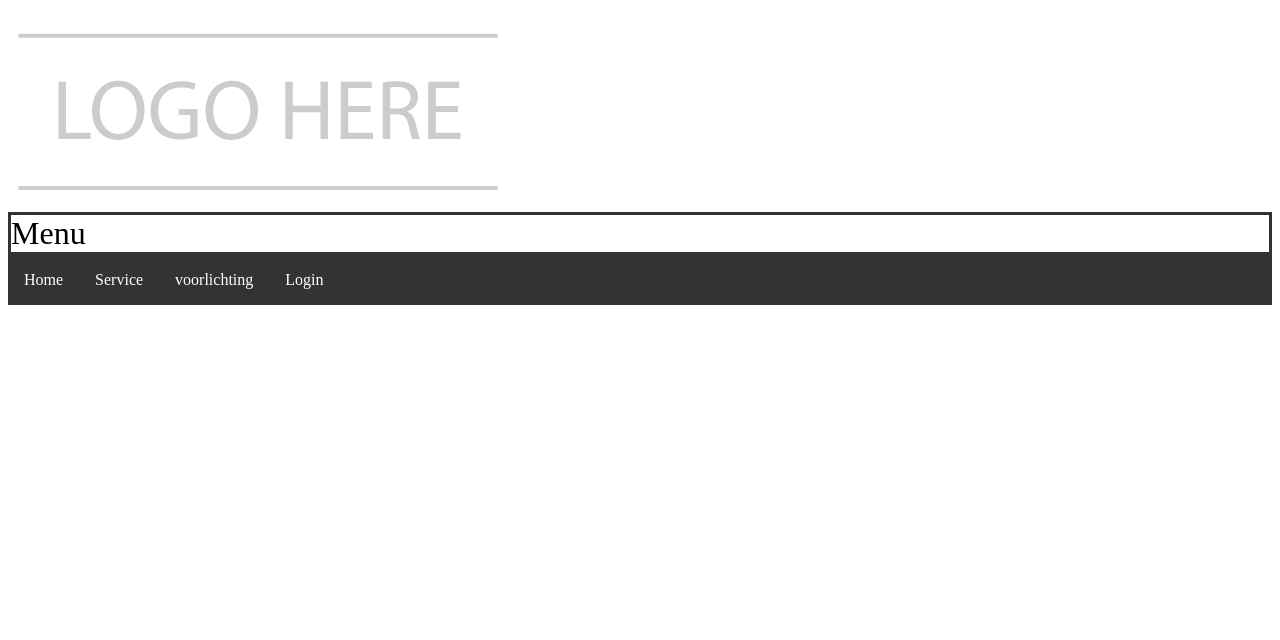
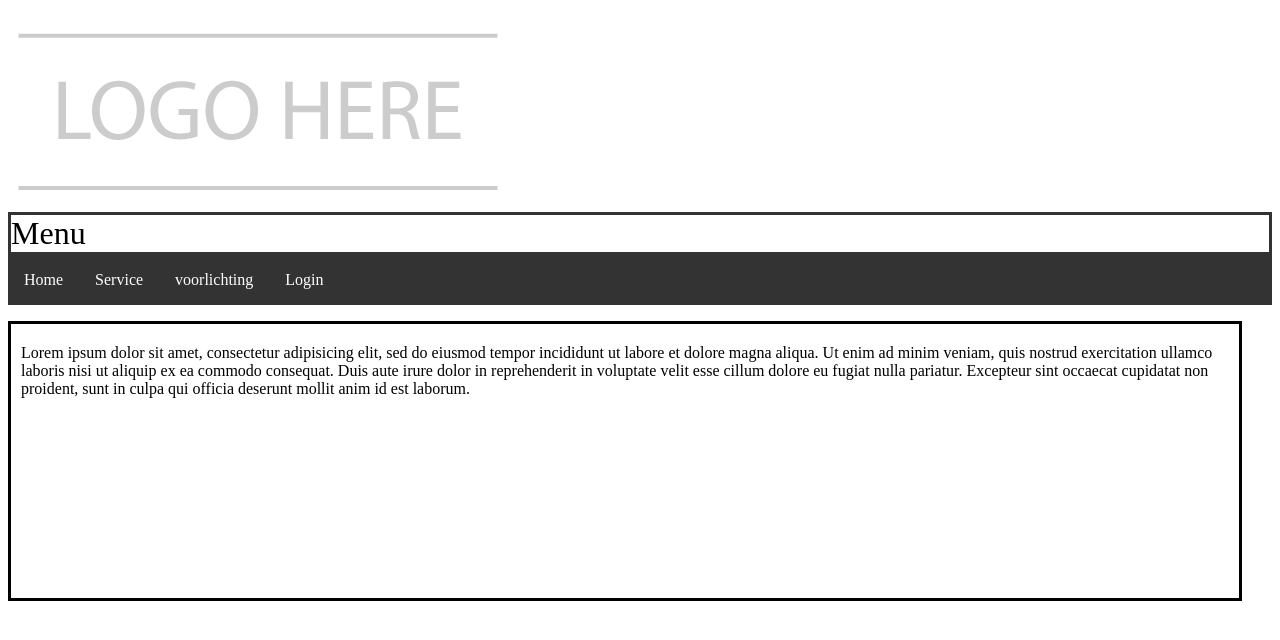
Before and after one commit to Jellewolf/Project, a PHP site: page /voorlichting.php in a window 1280 px wide. Shown: the top 640 px of the page. Run offline with PHP 8.4, Linux system fonts and the light colour scheme.

Commit message:
1.4 added textblock for pages
added textblock for pages; herhaalservice, medicijnenoverzicht and voorlichting.

```diff
--- a/css/stylesheet.css
+++ b/css/stylesheet.css
@@ -46,3 +46,13 @@ h1 {
 a {
   text-decoration: none;
 }
+.tekstblok {
+  display: block;
+  float: left;
+  border: solid 3px black;
+  padding:10px;
+  padding-top: 20px;
+  padding-bottom: 200px;
+  margin-right:30px;
+  text-decoration: none;
+}
--- a/voorlichting.php
+++ b/voorlichting.php
@@ -4,8 +4,14 @@
 <title>Voorlichting</title>
 </head>
 <body>
-<?php
-include 'inc/menu.inc.php';
-?>
+	<?php
+	include 'inc/menu.inc.php';
+	?>
+		<p class="tekstblok">Lorem ipsum dolor sit amet, consectetur adipisicing elit, sed do eiusmod
+		tempor incididunt ut labore et dolore magna aliqua. Ut enim ad minim veniam,
+		quis nostrud exercitation ullamco laboris nisi ut aliquip ex ea commodo
+		consequat. Duis aute irure dolor in reprehenderit in voluptate velit esse
+		cillum dolore eu fugiat nulla pariatur. Excepteur sint occaecat cupidatat non
+		proident, sunt in culpa qui officia deserunt mollit anim id est laborum.</p>
 </body>
 </html>
```
Also changed, not shown: herhaalservice.php (+9 -3 lines), home.php (+10 -4 lines), inschrijven.php (+4 -3 lines), medicijnenoverzicht.php (+9 -3 lines).
